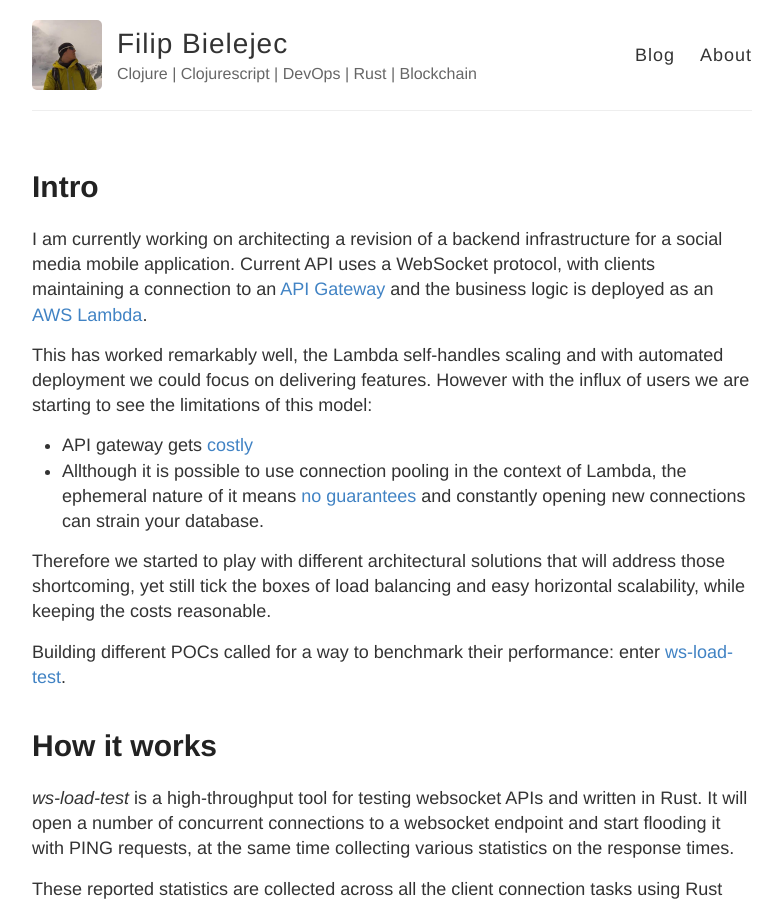
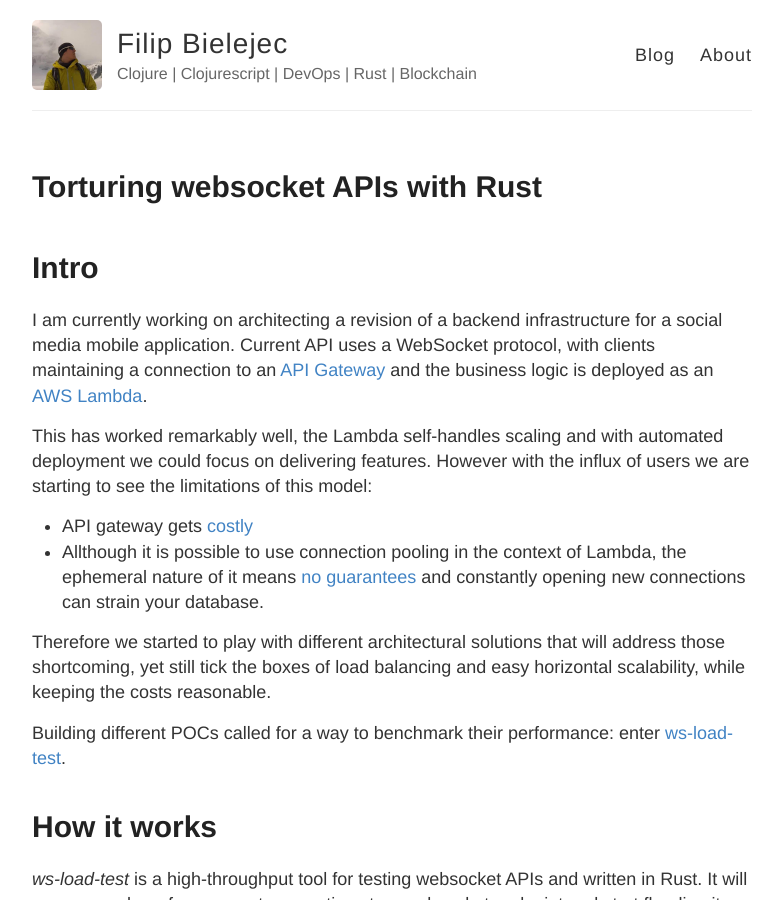
Before and after one commit to fbielejec/fbielejec.github.io, a Jekyll site: the page built from _posts/2020-11-28-rust-websocket.md, in a window 1280 px wide and 900 px high. Shown: the whole window, without its empty margins (248-1030 px from the left). Built offline with Jekyll 4.4.1, drawn with Linux system fonts in a browser that asks for light colours; our own code applies the rules of GitHub Pages for plain Markdown files; comment, search, counter and statistics services are not loaded.

Commit message:
title change

```diff
--- a/_posts/2020-11-28-rust-websocket.md
+++ b/_posts/2020-11-28-rust-websocket.md
@@ -1,10 +1,10 @@
 ---
 layout: post
-title: ws-load-test: rust tool for torturing websocket APIs
+title: Torturing websocket APIs with Rust
 author: Filip Bielejec
 comments: true
 categories: [rust, websockets, API, gateway, performance, testing, histograms]
-summary: ""
+summary: "ws-load-test is a high-throughput tool written in Rust for testing websocket APIs"
 ---
 
 # <a name="intro"/> Intro
```
